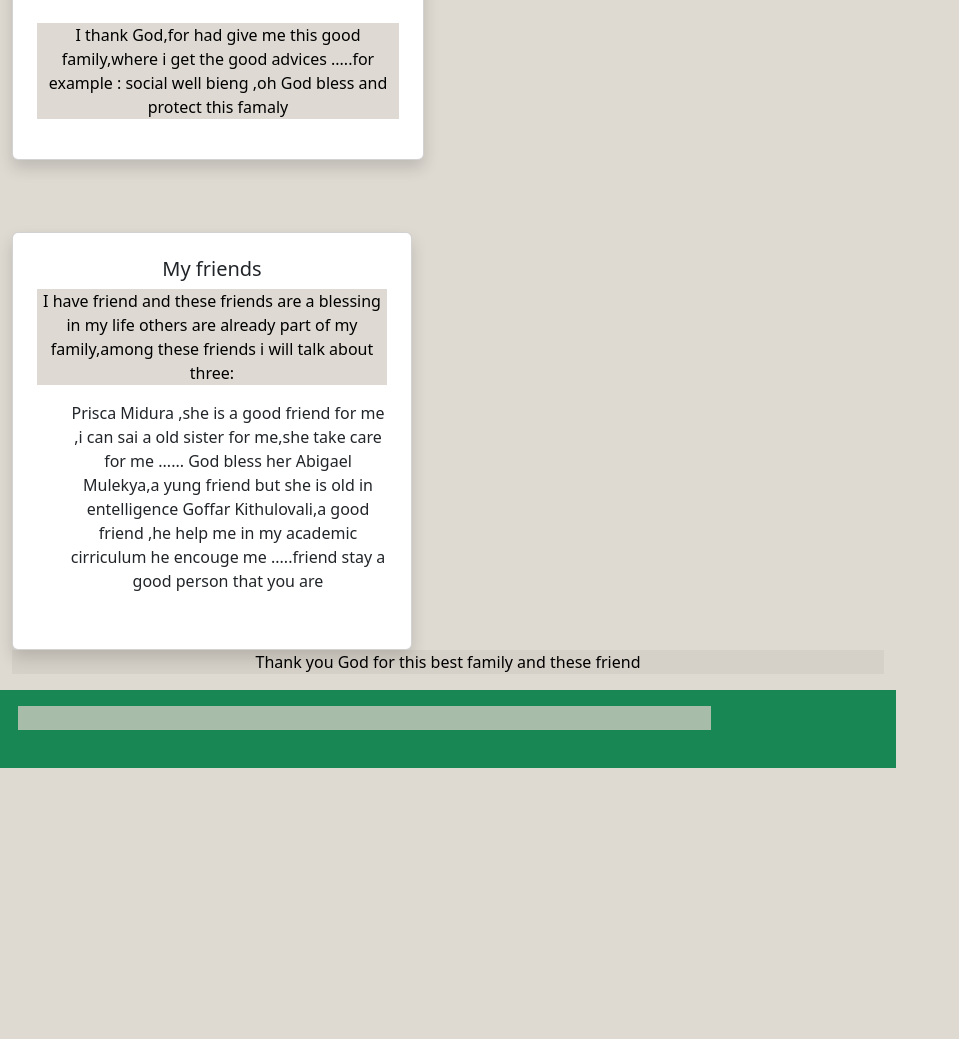
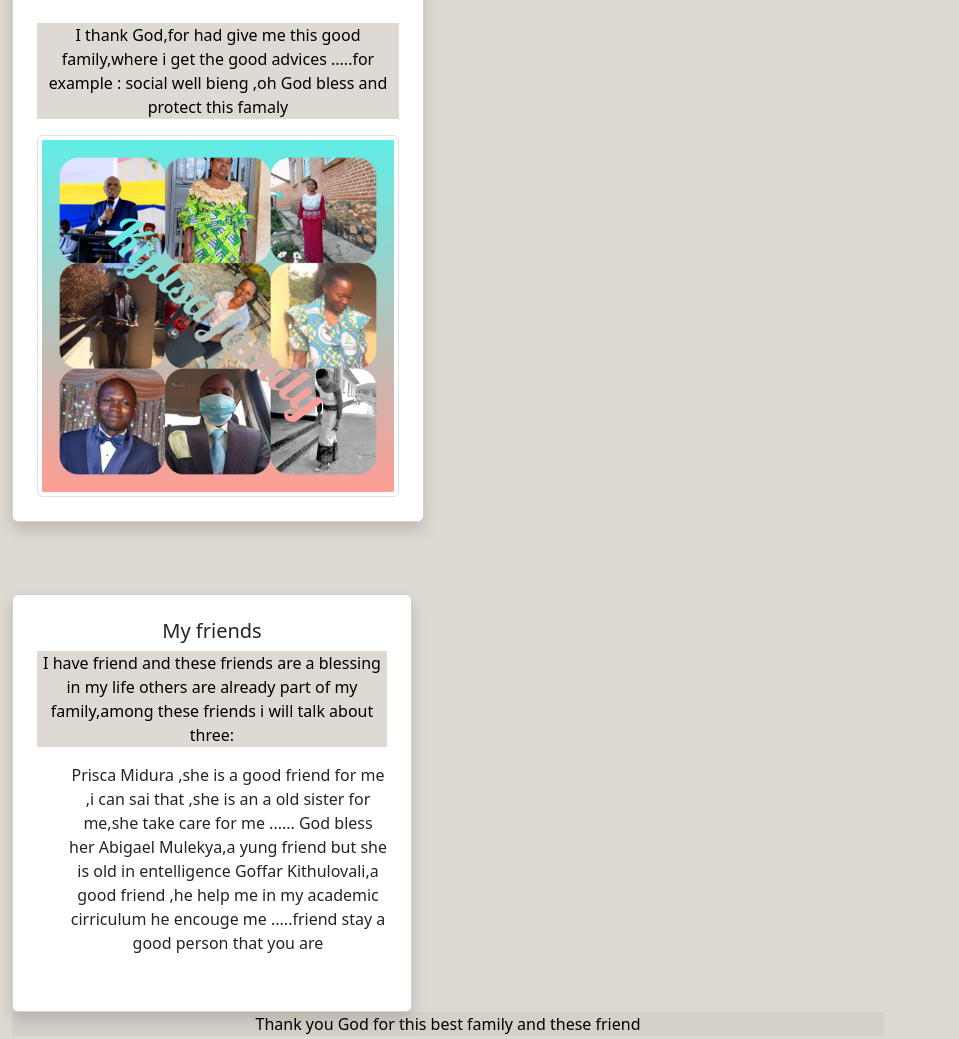
Before and after one commit to Daniellakyusa/bootstraps-Daniella-kyusa, a plain HTML site: page index.html in a window 1280 px wide. Shown: the part 540-1579 px from the top of the page, without its empty margins (0-959 px from the left). Before the commit the page ends 1308 px from the top, so only its background shows below. Drawn offline with nearby package versions, Linux system fonts and the light colour scheme.

Commit message:
Update index.html

```diff
--- a/index.html
+++ b/index.html
@@ -7,6 +7,16 @@
     <link href="https://cdn.jsdelivr.net/npm/bootstrap@5.3.0-alpha1/dist/css/bootstrap.min.css" rel="stylesheet">
     <link href="https://cdn.jsdelivr.net/npm/bootstrap-icons/font/bootstrap-icons.css" rel="stylesheet">
     <link rel="stylesheet" href="mainstyle.css">
+    <style>
+      img{
+        width: 400px;
+        height: 400px;
+      }
+      .card-center{
+        display: flex;
+        justify-content: center;
+      }
+    </style>
 
 </head>
 <body>
@@ -25,8 +35,8 @@
     </header>
 
 
-<section>
-  <div class="container">
+<section class="card-center">
+  <div class="container" class>
     <div class="row align-items-center">
 <div class="row mt-5 g-4">
     <div class="col-md-6">
@@ -50,7 +60,7 @@
                     <p>I thank God,for had give me this good family,where i get the good advices
                       .....for example : social well bieng ,oh God bless and protect this famaly
                     </p>
-
+                    <img src="images/kyusa family.jpg" class="img-thumbnail" alt="Cinque Terre">
                 </div>
             </div>
 <div class="row mt-5 g-4">
@@ -61,7 +71,7 @@
           others are already part of my family,among these friends i will talk about three:
         <ul>
           <li>Prisca Midura ,she is a good friend for me
-             ,i can sai a old sister for me,she take care for me ......
+             ,i can sai that ,she is an a old sister for me,she take care for me ......
             God bless her</li>
           <li>Abigael Mulekya,a yung friend but she is old in entelligence</li>
           <li>Goffar Kithulovali,a good friend ,he help me in my academic cirriculum
```
